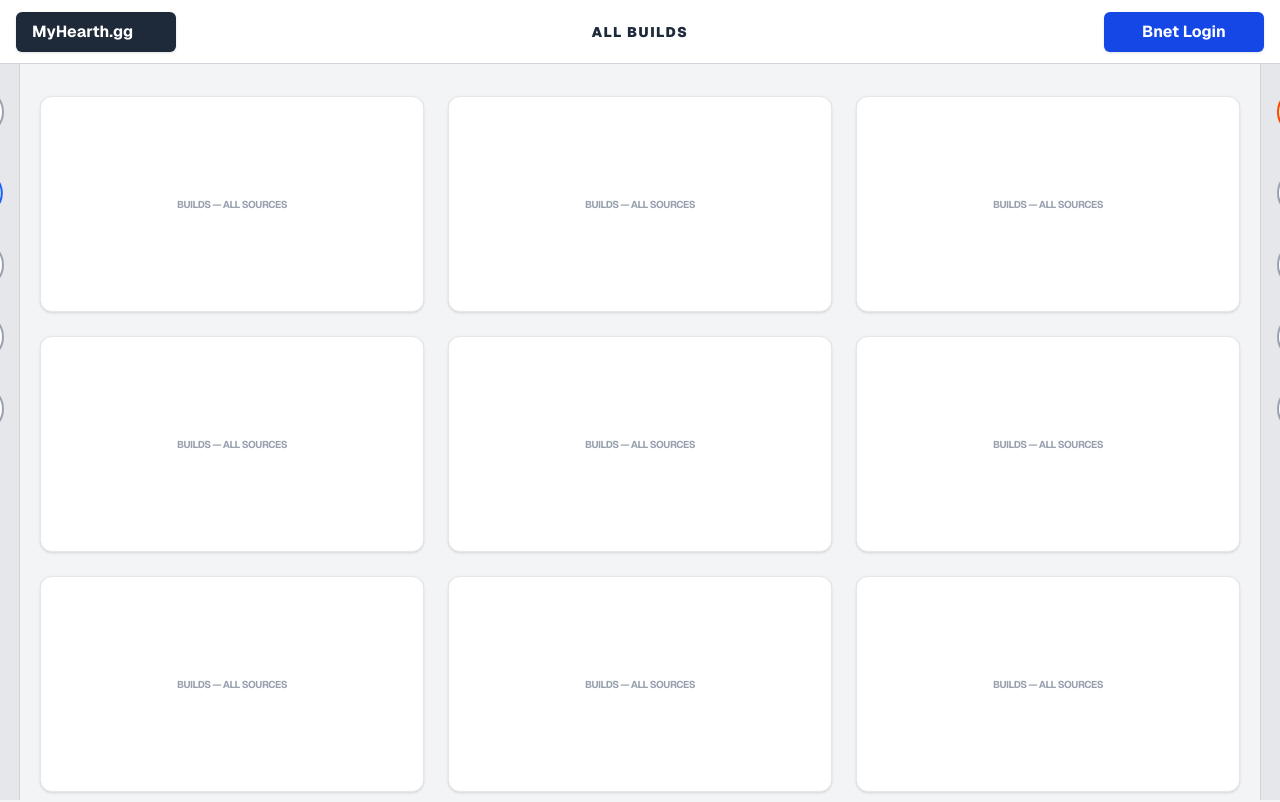
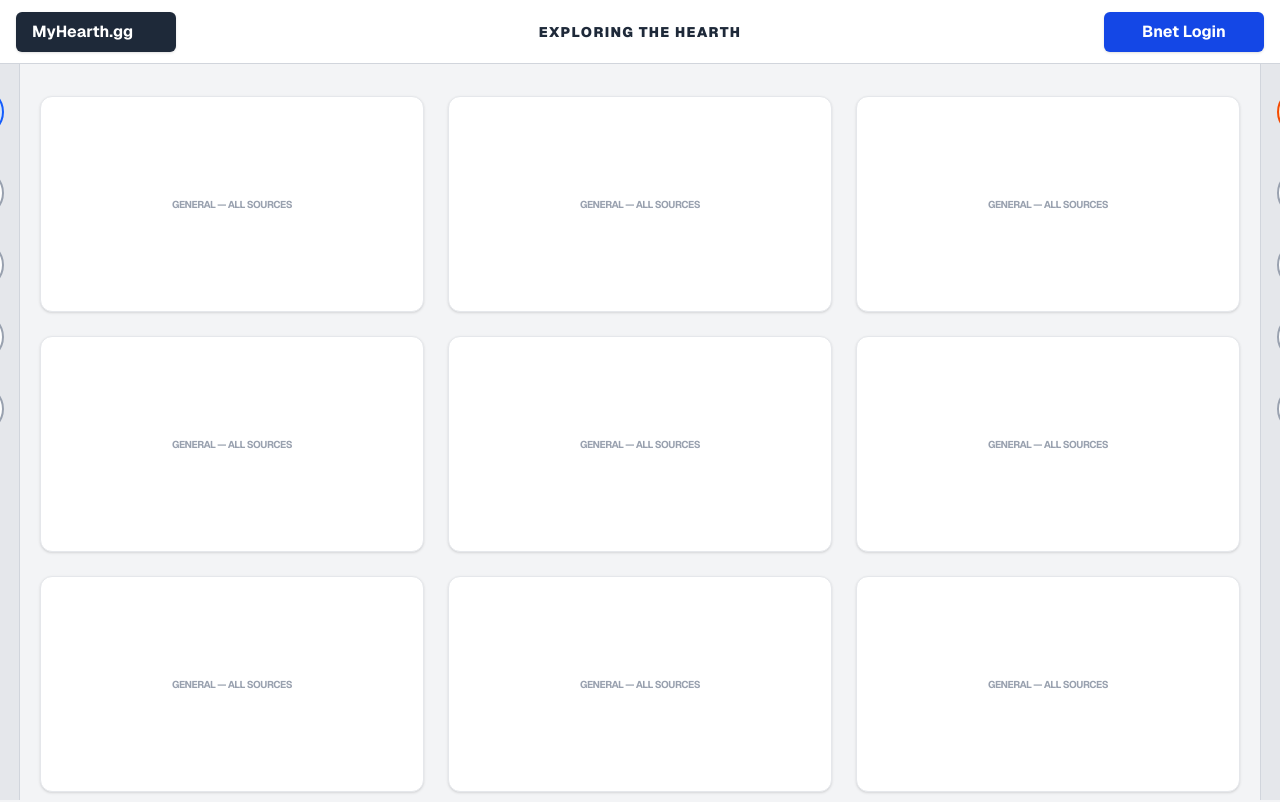
Before and after one commit to Arcnail/my-hearth-app, a Next.js app: page / in a window 1280 px wide. Shown: the top 802 px of the page. Built offline with nearby package versions, Linux system fonts and the light colour scheme.

Commit message:
Update page.tsx

```diff
--- a/src/app/page.tsx
+++ b/src/app/page.tsx
@@ -4,7 +4,7 @@ import React, { useState } from 'react';
 
 const MyHearthWireframe = () => {
   // Topic defaults to 'Builds', Source defaults to null (All)
-  const [topic, setTopic] = useState<string | null>('Builds');
+  const [topic, setTopic] = useState<string | null>(null);
   const [source, setSource] = useState<string | null>(null);
   const [showMobileMenu, setShowMobileMenu] = useState<string | null>(null);
 
```
